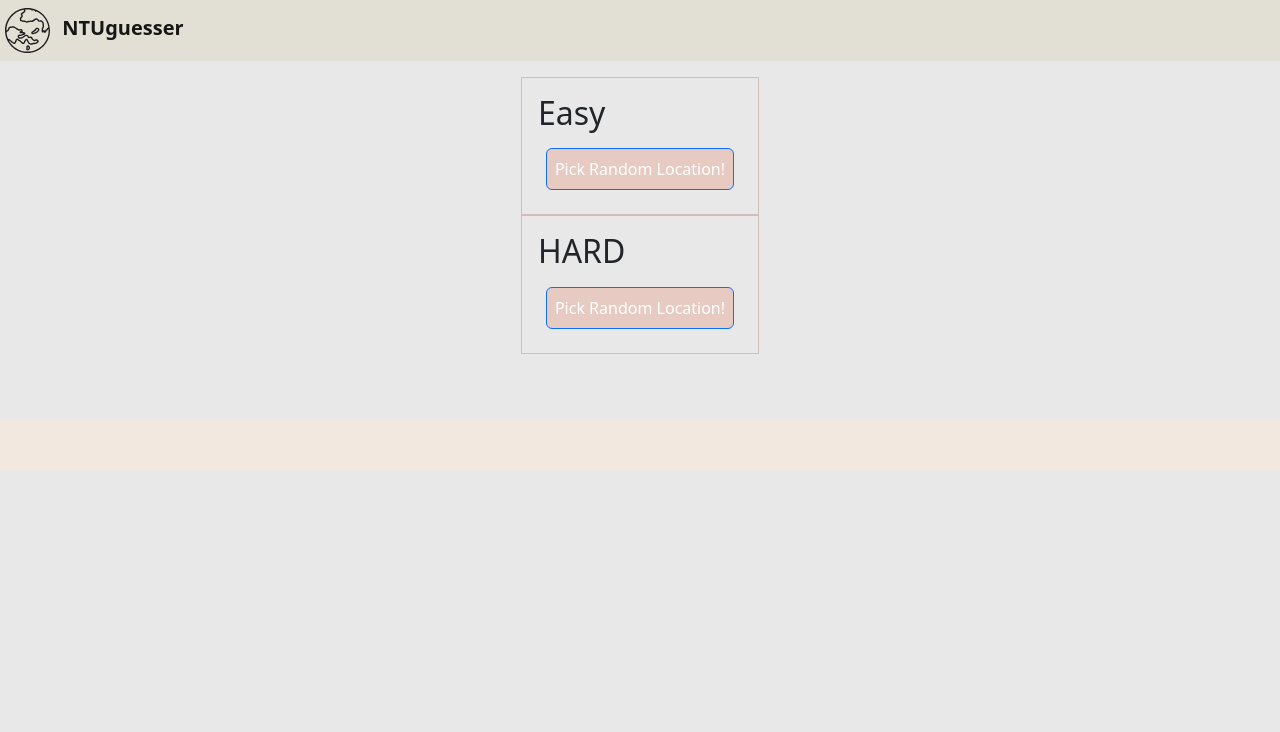
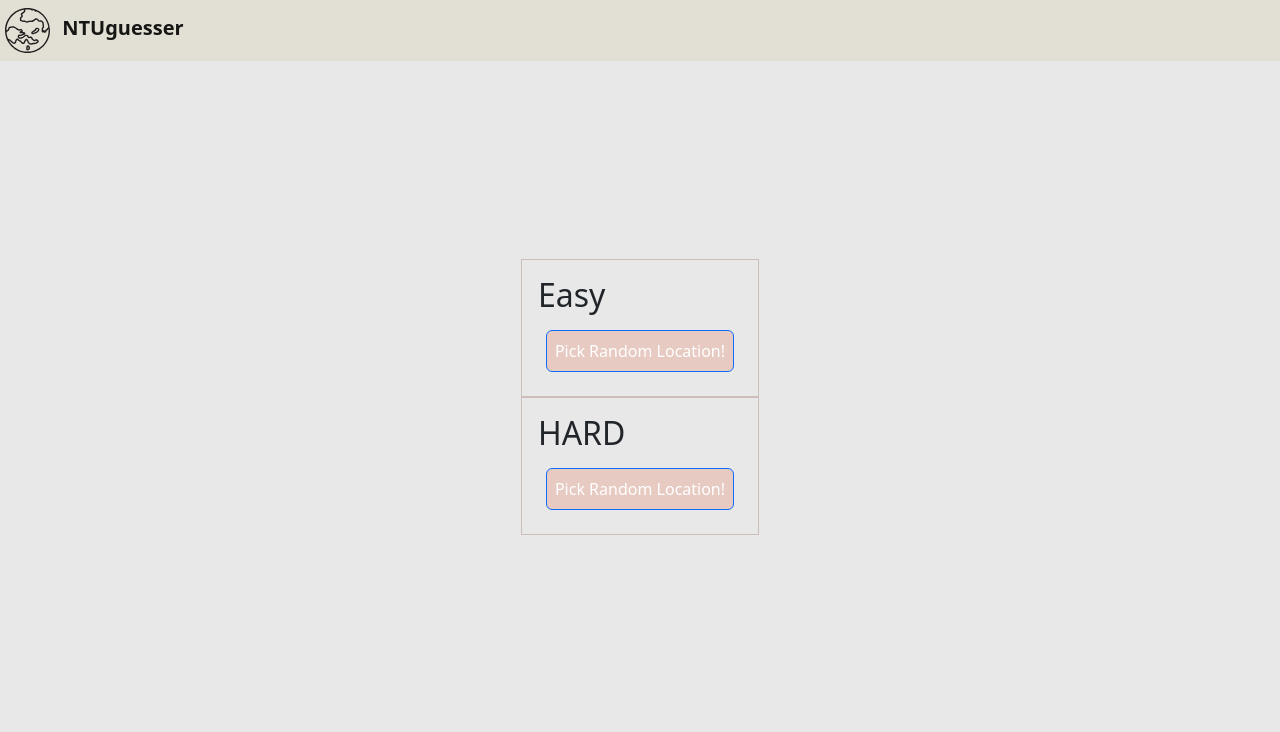
Before and after one commit to Ronald48/NTUguesser, a Flask app: page / in a window 1280 px wide. Shown: the top 732 px of the page. Run offline with Flask 3, Linux system fonts and the light colour scheme; parts of the project's set-up code (start-up, migrations or seed data) failed here and were passed over; some libraries are stand-ins or nearby versions.

Commit message:
updates css to centre all element

```diff
--- a/static/styles.css
+++ b/static/styles.css
@@ -21,6 +21,15 @@ h3{
 }
 body{
     background-color: #e8e8e8;
+    overflow: hidden;
+}
+
+#difficulty{
+    display: flex;
+    height: 80vh;
+    flex-direction: column;
+    justify-content: center;
+    align-items: center;
 }
 
 .center{
@@ -103,6 +112,8 @@ body{
 }
 
 .footer_logo{
+    position: absolute;
+    bottom: 0;
     width: 100vw;
     height: 50px;
     background-color: #F3E8DF;
--- a/templates/index.html
+++ b/templates/index.html
@@ -21,8 +21,7 @@
         </div>
     </nav>
     <div class="container p-3">
-        <div style="display:grid; justify-content: center; margin-bottom:50px;">
-
+        <div id="difficulty">
             <div row="1" class="p-3 border border-1 border-offpink">
                 <h2>Easy</h2>
                 <button class="btn btn-primary p-2 bg-purepink m-2" onclick="get_photo()">Pick Random Location!</button>
--- a/templates/location_photo_hard.html
+++ b/templates/location_photo_hard.html
@@ -20,13 +20,14 @@
             <a class="p-2 navbar-brand" href="#">NTUguesser</a>
         </div>
     </nav>
-    <div class="container p-3">
+    <div class="container p-3" style="display: flex; flex-direction: column; height: 80vh; justify-content: center; align-items: center;">
         <img style="height:500px; width:500px" src={{ "/static/images/" ~loc_code~".jpg" }} />
+        <a href={{ "/map/" ~loc_code~ "/2"}}><button class="btn btn-primary p-2 bg-purepink m-2">Next</button></a>
     </div>
     <div class="footer_logo text-end w-100">
         <span class="resize_text"></span>
     </div>
-    <a href={{ "/map/" ~loc_code~ "/2"}}><button class="btn btn-primary p-2 bg-purepink m-2">Next</button></a>
+
 
 </body>
 <script>
--- a/templates/map.html
+++ b/templates/map.html
@@ -24,13 +24,14 @@
     <div class="progress">
         <div class="progress-bar progress-bar-striped" role="progressbar" style="width: {{ total_points/5 }}px" aria-valuenow= {{ total_points/5 }} aria-valuemin="0" aria-valuemax="100"></div>
     </div>
-    <div class="container p-3">
+    <div class="container p-3" style="display: flex; flex-direction: column; height: 80vh; justify-content: center; align-items: center;">
         {{ map_iframe | safe}}
+        <button class="btn btn-primary p-2 bg-purepink m-2" onclick=get_photo()>Next</button>
     </div>
     <div class="footer_logo text-end w-100">
         <span class="resize_text"></span>
     </div>
-    <button class="btn btn-primary p-2 bg-purepink m-2" onclick=get_photo()>Next</button>
+
     <span id="longitude"></span>
     <span id="latitude"></span>
     <span id="output"></span>
--- a/templates/map_hard.html
+++ b/templates/map_hard.html
@@ -24,13 +24,14 @@
     <div class="progress">
         <div class="progress-bar progress-bar-striped" role="progressbar" style="width: {{ total_points/5 }}px" aria-valuenow= {{ total_points/5 }} aria-valuemin="0" aria-valuemax="100"></div>
     </div>
-    <div class="container p-3">
+    <div class="container p-3" style="display: flex; flex-direction: column; height: 80vh; justify-content: center; align-items: center;">
         {{ map_iframe | safe}}
+        <button class="btn btn-primary p-2 bg-purepink m-2" onclick=get_photo()>Next</button>
     </div>
     <div class="footer_logo text-end w-100">
         <span class="resize_text"></span>
     </div>
-    <button class="btn btn-primary p-2 bg-purepink m-2" onclick=get_photo()>Next</button>
+
     <span id="longitude"></span>
     <span id="latitude"></span>
     <span id="output"></span>
--- a/templates/map_holder.html
+++ b/templates/map_holder.html
@@ -18,9 +18,9 @@
         {{ map_iframe | safe}}
     </div>
     <div class="container p-0 m-0">
-        <div style="display:grid; justify-content: center;">
+        <div style="display:grid; justify-content: center; text-align: center; border: 10px;">
             <div row="1" class="bg-purepink p-2">
-                <span class="font-weight-bold"> You are {{ dist_label }} away from the actual location.</span>
+                <span class="font-weight-bold"> You are {{ dist_label }} away from the actual location!</span>
             </div>
             <div row="1" class="bg-purepink p-2">
             <span>you have earned <span class="fw-bold color-purepink">{{ points_earned }}</span> points</span>
```
Also changed, not shown: templates/location_photo.html (+5 -2 lines), 1 other file.
